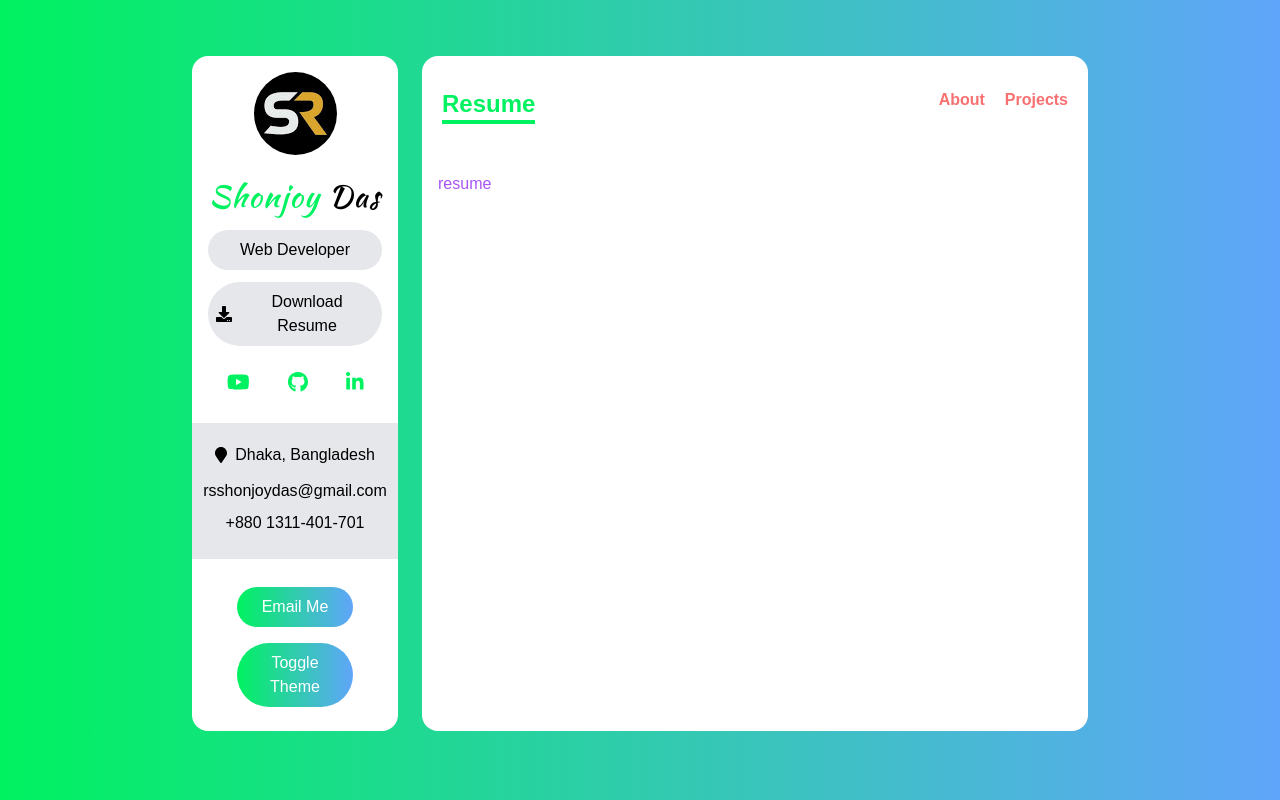
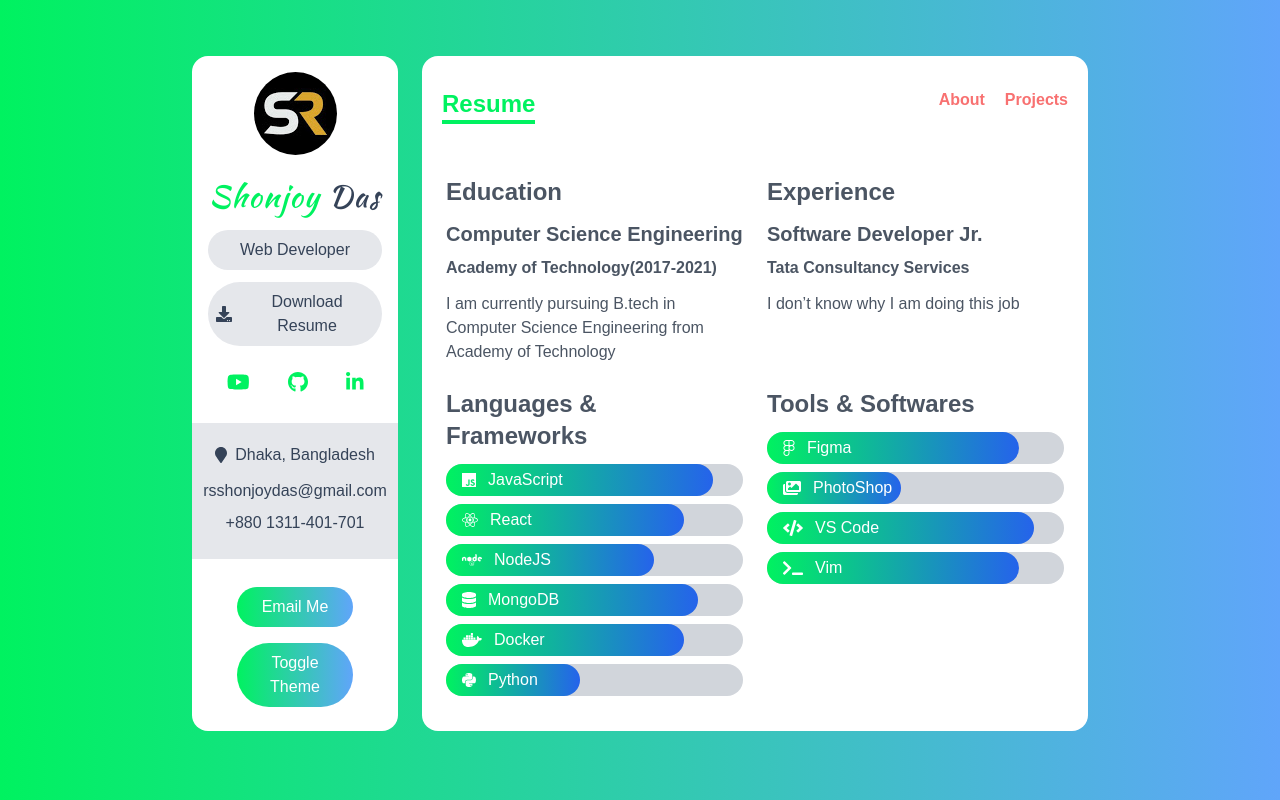
Before and after one commit to rsshonjoydas/portfolio, a Next.js app: page /resume in a window 1280 px wide. Built offline with nearby package versions, Linux system fonts and the light colour scheme; a web font is replaced by a local one.

Commit message:
Resume Page

```diff
--- /dev/null
+++ b/adapters/skillData.ts
@@ -0,0 +1,78 @@
+import {
+  faDocker,
+  faFigma,
+  faJs,
+  faNode,
+  faPython,
+  faReact,
+} from '@fortawesome/free-brands-svg-icons';
+import { faCode, faDatabase, faImages, faTerminal } from '@fortawesome/free-solid-svg-icons';
+import { ISkill } from '../interface/skillType';
+
+const languages: ISkill[] = [
+  {
+    id: 1,
+    Icon: faJs,
+    name: 'JavaScript',
+    level: 90,
+  },
+  {
+    id: 2,
+    Icon: faReact,
+    name: 'React',
+    level: 80,
+  },
+  {
+    id: 3,
+    Icon: faNode,
+    name: 'NodeJS',
+    level: 70,
+  },
+  {
+    id: 4,
+    Icon: faDatabase,
+    name: 'MongoDB',
+    level: 85,
+  },
+  {
+    id: 5,
+    Icon: faDocker,
+    name: 'Docker',
+    level: 80,
+  },
+  {
+    id: 6,
+    Icon: faPython,
+    name: 'Python',
+    level: 45,
+  },
+];
+
+export const tools: ISkill[] = [
+  {
+    id: 1,
+    Icon: faFigma,
+    name: 'Figma',
+    level: 85,
+  },
+  {
+    id: 2,
+    Icon: faImages,
+    name: 'PhotoShop',
+    level: 45,
+  },
+  {
+    id: 3,
+    Icon: faCode,
+    name: 'VS Code',
+    level: 90,
+  },
+  {
+    id: 4,
+    Icon: faTerminal,
+    name: 'Vim',
+    level: 85,
+  },
+];
+
+export default { languages, tools };
--- /dev/null
+++ b/components/Bar.tsx
@@ -0,0 +1,21 @@
+import { FontAwesomeIcon } from '@fortawesome/react-fontawesome';
+import React, { FunctionComponent } from 'react';
+import { ISkill } from '../interface/skillType';
+
+const Bar: FunctionComponent<{ value: ISkill }> = ({ value: { Icon, level, name } }) => {
+  const barWidth = `${level}%`;
+
+  return (
+    <div className="my-2 text-white bg-gray-300 rounded-full">
+      <div
+        className="px-4 py-1 flex items-center rounded-full bg-gradient-to-r from-green to-blue-600"
+        style={{ width: barWidth }}
+      >
+        <FontAwesomeIcon icon={Icon} className="mr-3" />
+        {name}
+      </div>
+    </div>
+  );
+};
+
+export default Bar;
--- /dev/null
+++ b/interface/skillType.ts
@@ -0,0 +1,8 @@
+import { IconDefinition } from '@fortawesome/free-solid-svg-icons';
+
+export interface ISkill {
+  id: number;
+  name: string;
+  level: number;
+  Icon: IconDefinition;
+}
--- a/pages/resume.tsx
+++ b/pages/resume.tsx
@@ -1,5 +1,52 @@
-import React from 'react';
+import data from '../adapters/skillData';
+import Bar from '../components/Bar';
 
-const resume = () => <div className="p-4 text-purple-500">resume</div>;
+const resume = () => (
+  <div className="px-6 py-2 text-gray-600">
+    {/* //? education & skills */}
+    <div className="grid gap-6 md:grid-cols-2">
+      <div>
+        <h5 className="my-3 text-2xl font-bold">Education</h5>
+        <div>
+          <h5 className="my-2 text-xl font-bold">Computer Science Engineering</h5>
+          <p className="font-semibold">Academy of Technology(2017-2021)</p>
+          <p className="my-3">
+            I am currently pursuing B.tech in Computer Science Engineering from Academy of
+            Technology
+          </p>
+        </div>
+      </div>
+
+      <div>
+        <h5 className="my-3 text-2xl font-bold">Experience</h5>
+        <div className="">
+          <h5 className="my-2 text-xl font-bold">Software Developer Jr.</h5>
+          <p className="font-semibold">Tata Consultancy Services</p>
+          <p className="my-3">I don&rsquo;t know why I am doing this job</p>
+        </div>
+      </div>
+    </div>
+    {/* //? programming languages & tools */}
+    <div className="grid gap-6 md:grid-cols-2">
+      <div>
+        <h5 className="my-3 text-2xl font-bold">Languages & Frameworks</h5>
+        <div className="my-2">
+          {data.languages.map((language) => (
+            <Bar key={language.id} value={language} />
+          ))}
+        </div>
+      </div>
+
+      <div>
+        <h5 className="my-3 text-2xl font-bold">Tools & Softwares</h5>
+        <div className="my-2">
+          {data.tools.map((tool) => (
+            <Bar key={tool.id} value={tool} />
+          ))}
+        </div>
+      </div>
+    </div>
+  </div>
+);
 
 export default resume;
--- a/styles/globals.css
+++ b/styles/globals.css
@@ -7,4 +7,5 @@
 body {
   background-color: black;
   font-family: sans-serif;
+  color: #354358;
 }
```
